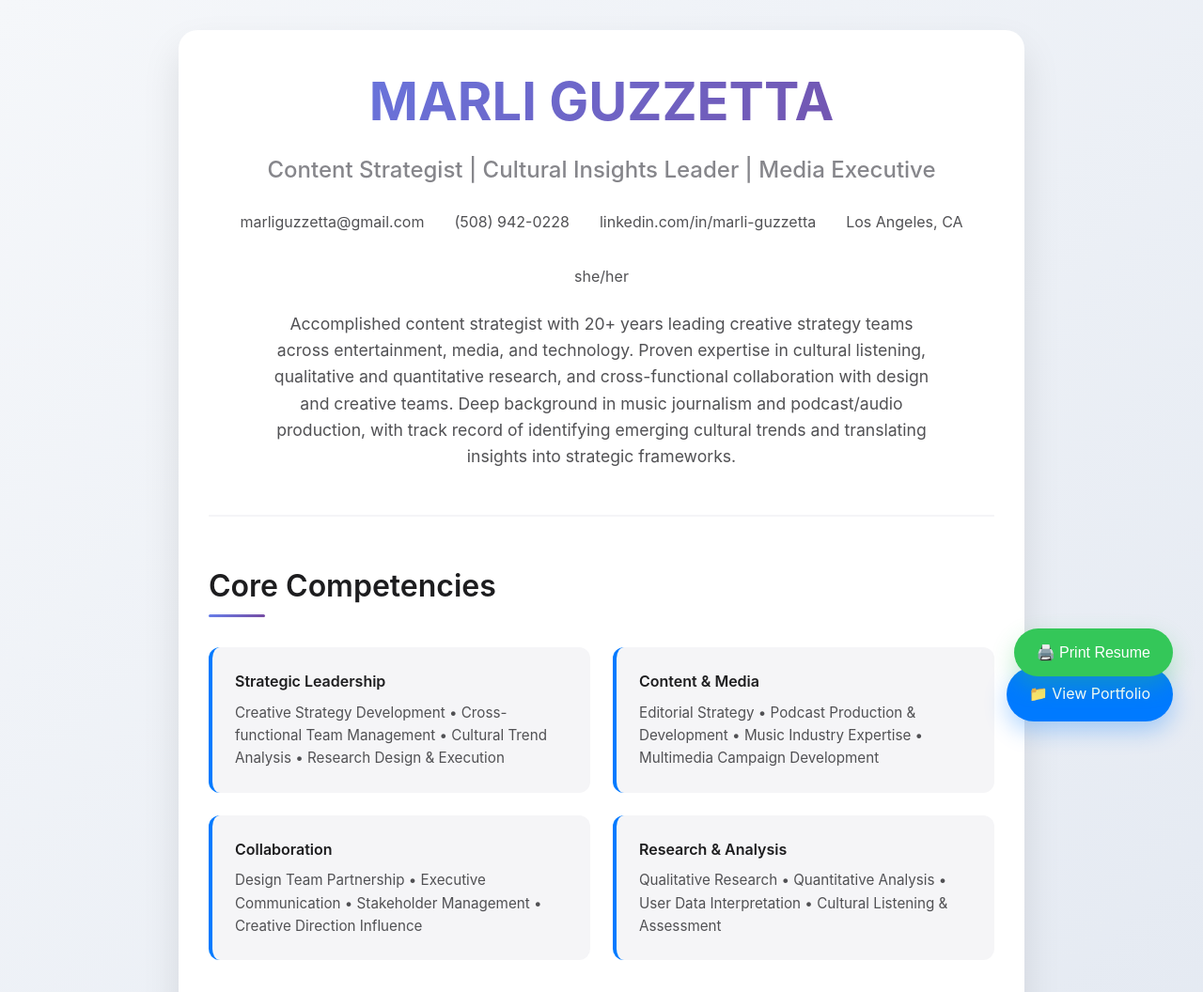
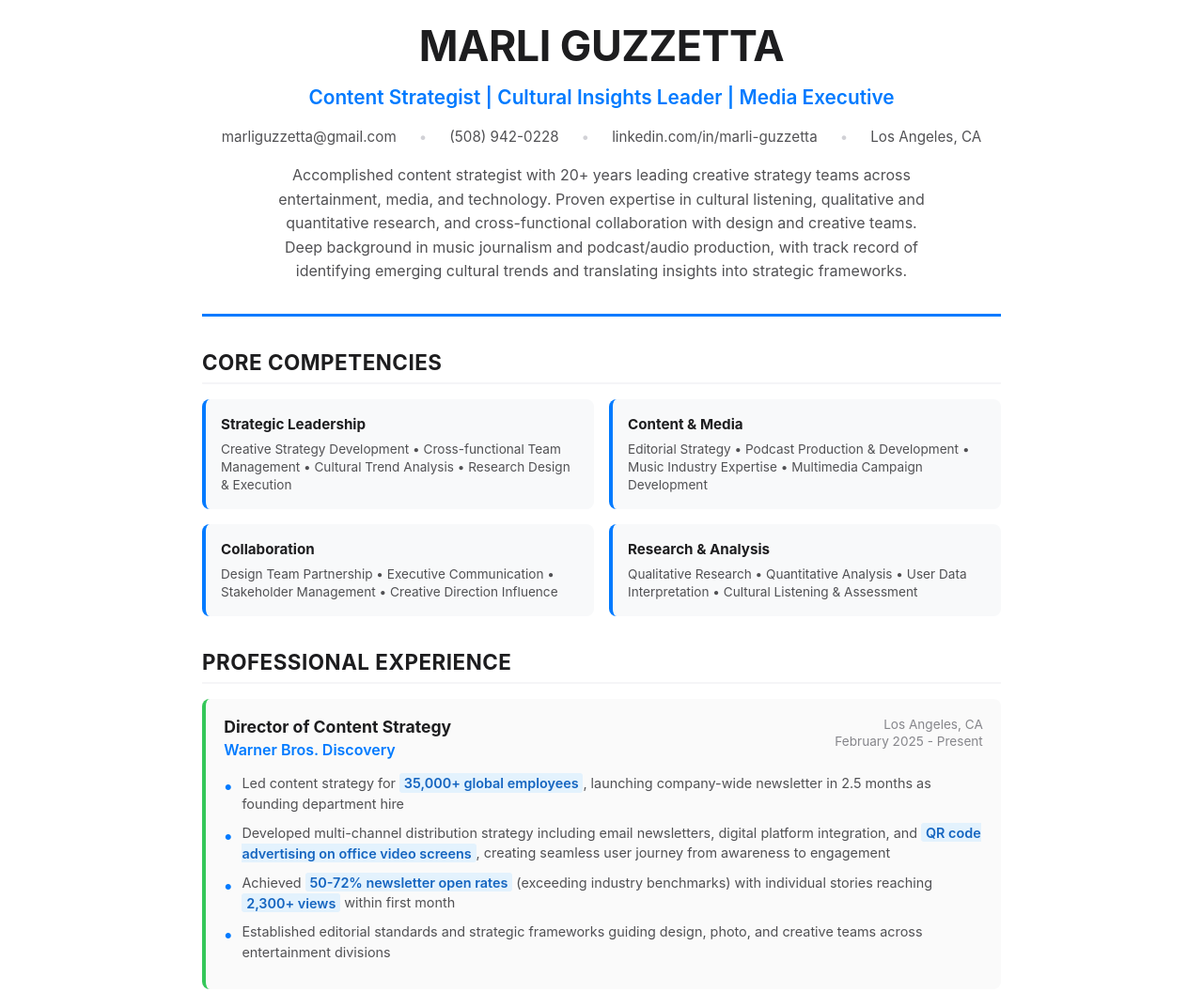
Before and after one commit to MarliGuzzetta/marli-resume-portfolio, a plain HTML site: page resume.html in a window 1280 px wide. Shown: the top 1056 px of the page at 94% size. Drawn offline with Linux system fonts and the light colour scheme.

Commit message:
Update resume.html

```diff
--- a/resume.html
+++ b/resume.html
@@ -3,7 +3,7 @@
 <head>
     <meta charset="UTF-8">
     <meta name="viewport" content="width=device-width, initial-scale=1.0">
-    <title>Marli Guzzetta - Content Strategist</title>
+    <title>Marli Guzzetta - Resume</title>
     <style>
         * {
             margin: 0;
@@ -13,315 +13,241 @@
 
         body {
             font-family: 'SF Pro Display', -apple-system, BlinkMacSystemFont, 'Segoe UI', Roboto, Oxygen, Ubuntu, Cantarell, sans-serif;
-            line-height: 1.6;
+            line-height: 1.5;
             color: #1d1d1f;
-            background: linear-gradient(135deg, #f5f7fa 0%, #c3cfe2 100%);
-            min-height: 100vh;
+            background: white;
+            padding: 1rem;
         }
 
         .container {
-            max-width: 900px;
+            max-width: 850px;
             margin: 0 auto;
-            padding: 2rem;
             background: white;
-            margin-top: 2rem;
-            margin-bottom: 2rem;
-            border-radius: 20px;
-            box-shadow: 0 20px 40px rgba(0,0,0,0.1);
         }
 
         .header {
             text-align: center;
-            padding-bottom: 3rem;
-            border-bottom: 2px solid #f5f5f7;
-            margin-bottom: 3rem;
+            padding-bottom: 2rem;
+            border-bottom: 3px solid #007aff;
+            margin-bottom: 2rem;
         }
 
         .name {
-            font-size: 3.5rem;
+            font-size: 2.8rem;
             font-weight: 700;
-            background: linear-gradient(135deg, #667eea 0%, #764ba2 100%);
-            -webkit-background-clip: text;
-            -webkit-text-fill-color: transparent;
-            background-clip: text;
-            margin-bottom: 0.5rem;
+            color: #1d1d1f;
+            margin-bottom: 0.3rem;
+            letter-spacing: -0.5px;
         }
 
         .title {
-            font-size: 1.5rem;
-            color: #86868b;
-            margin-bottom: 1.5rem;
-            font-weight: 500;
+            font-size: 1.3rem;
+            color: #007aff;
+            margin-bottom: 1rem;
+            font-weight: 600;
         }
 
         .contact {
             display: flex;
             justify-content: center;
-            gap: 2rem;
+            gap: 1.5rem;
             flex-wrap: wrap;
-            margin-bottom: 1.5rem;
+            margin-bottom: 1rem;
+            font-size: 0.95rem;
         }
 
         .contact-item {
             color: #515154;
             text-decoration: none;
-            transition: color 0.3s ease;
         }
 
-        .contact-item:hover {
-            color: #007aff;
+        .contact-separator {
+            color: #d1d1d6;
         }
 
         .summary {
-            font-size: 1.1rem;
+            font-size: 1rem;
             color: #515154;
             text-align: center;
             max-width: 700px;
             margin: 0 auto;
+            line-height: 1.6;
         }
 
         .section {
-            margin-bottom: 3rem;
+            margin-bottom: 2rem;
+            page-break-inside: avoid;
         }
 
         .section-title {
-            font-size: 2rem;
-            font-weight: 600;
+            font-size: 1.4rem;
+            font-weight: 700;
             color: #1d1d1f;
-            margin-bottom: 1.5rem;
-            position: relative;
-            padding-bottom: 0.5rem;
-        }
-
-        .section-title::after {
-            content: '';
-            position: absolute;
-            bottom: 0;
-            left: 0;
-            width: 60px;
-            height: 3px;
-            background: linear-gradient(135deg, #667eea 0%, #764ba2 100%);
-            border-radius: 2px;
+            margin-bottom: 1rem;
+            padding-bottom: 0.3rem;
+            border-bottom: 2px solid #f5f5f7;
+            text-transform: uppercase;
+            letter-spacing: 0.5px;
         }
 
         .competencies {
             display: grid;
-            grid-template-columns: repeat(auto-fit, minmax(300px, 1fr));
-            gap: 1.5rem;
-            margin-top: 2rem;
+            grid-template-columns: repeat(2, 1fr);
+            gap: 1rem;
+            margin-top: 1rem;
         }
 
         .competency-group {
-            background: #f5f5f7;
-            padding: 1.5rem;
-            border-radius: 12px;
+            background: #f8f9fa;
+            padding: 1rem;
+            border-radius: 8px;
             border-left: 4px solid #007aff;
         }
 
         .competency-title {
-            font-weight: 600;
+            font-weight: 700;
             color: #1d1d1f;
-            margin-bottom: 0.5rem;
+            margin-bottom: 0.3rem;
+            font-size: 0.95rem;
         }
 
         .competency-list {
             color: #515154;
-            font-size: 0.95rem;
+            font-size: 0.85rem;
+            line-height: 1.4;
         }
 
         .job {
-            margin-bottom: 2.5rem;
-            padding: 2rem;
+            margin-bottom: 1.5rem;
+            padding: 1.2rem;
             background: #fafafa;
-            border-radius: 12px;
+            border-radius: 8px;
             border-left: 4px solid #34c759;
-            transition: transform 0.3s ease, box-shadow 0.3s ease;
-        }
-
-        .job:hover {
-            transform: translateY(-2px);
-            box-shadow: 0 10px 25px rgba(0,0,0,0.1);
+            page-break-inside: avoid;
         }
 
         .job-header {
             display: flex;
             justify-content: space-between;
             align-items: flex-start;
-            margin-bottom: 1rem;
+            margin-bottom: 0.8rem;
             flex-wrap: wrap;
         }
 
         .job-title {
-            font-size: 1.3rem;
-            font-weight: 600;
+            font-size: 1.1rem;
+            font-weight: 700;
             color: #1d1d1f;
+            line-height: 1.3;
         }
 
         .company {
-            font-size: 1.1rem;
+            font-size: 1rem;
             color: #007aff;
-            font-weight: 500;
+            font-weight: 600;
         }
 
         .location-date {
             color: #86868b;
-            font-size: 0.95rem;
+            font-size: 0.85rem;
             text-align: right;
+            line-height: 1.3;
         }
 
         .achievements {
             list-style: none;
-            margin-top: 1rem;
+            margin-top: 0.8rem;
         }
 
         .achievements li {
-            margin-bottom: 0.8rem;
-            padding-left: 1.5rem;
+            margin-bottom: 0.6rem;
+            padding-left: 1.2rem;
             position: relative;
             color: #515154;
-            line-height: 1.6;
+            line-height: 1.5;
+            font-size: 0.9rem;
         }
 
         .achievements li::before {
-            content: '→';
+            content: '•';
             position: absolute;
             left: 0;
             color: #007aff;
             font-weight: bold;
+            font-size: 1.2rem;
         }
 
         .sub-role {
-            font-weight: 600;
+            font-weight: 700;
             color: #1d1d1f;
-            margin-top: 1rem;
-            margin-bottom: 0.5rem;
+            margin-top: 0.8rem;
+            margin-bottom: 0.4rem;
+            font-size: 0.95rem;
         }
 
         .education-item, .award-item {
-            background: #f5f5f7;
-            padding: 1.5rem;
-            border-radius: 12px;
-            margin-bottom: 1rem;
+            background: #f8f9fa;
+            padding: 1rem;
+            border-radius: 8px;
+            margin-bottom: 0.8rem;
         }
 
         .degree {
-            font-weight: 600;
+            font-weight: 700;
             color: #1d1d1f;
+            font-size: 0.95rem;
         }
 
         .school {
             color: #515154;
-            margin-top: 0.3rem;
+            margin-top: 0.2rem;
+            font-size: 0.9rem;
         }
 
         .awards-grid {
             display: grid;
-            grid-template-columns: repeat(auto-fit, minmax(250px, 1fr));
-            gap: 1rem;
+            grid-template-columns: repeat(auto-fit, minmax(200px, 1fr));
+            gap: 0.8rem;
         }
 
         .skills-grid {
             display: grid;
-            grid-template-columns: repeat(auto-fit, minmax(250px, 1fr));
-            gap: 1rem;
+            grid-template-columns: repeat(2, 1fr);
+            gap: 0.8rem;
         }
 
         .skill-category {
-            background: #f5f5f7;
-            padding: 1.5rem;
-            border-radius: 12px;
+            background: #f8f9fa;
+            padding: 1rem;
+            border-radius: 8px;
         }
 
         .skill-title {
-            font-weight: 600;
+            font-weight: 700;
             color: #1d1d1f;
-            margin-bottom: 0.5rem;
+            margin-bottom: 0.3rem;
+            font-size: 0.9rem;
         }
 
         .skill-content {
             color: #515154;
-            font-size: 0.95rem;
-        }
-
-        @media (max-width: 768px) {
-            .container {
-                margin: 1rem;
-                padding: 1.5rem;
-            }
-
-            .name {
-                font-size: 2.5rem;
-            }
-
-            .contact {
-                flex-direction: column;
-                gap: 1rem;
-            }
-
-            .job-header {
-                flex-direction: column;
-                gap: 0.5rem;
-            }
-
-            .location-date {
-                text-align: left;
-            }
+            font-size: 0.85rem;
+            line-height: 1.4;
         }
 
         .highlight {
-            background: linear-gradient(120deg, #a8edea 0%, #fed6e3 100%);
-            padding: 0.2rem 0.4rem;
-            border-radius: 4px;
-            font-weight: 500;
+            background: #e3f2fd;
+            padding: 0.1rem 0.3rem;
+            border-radius: 3px;
+            font-weight: 600;
+            color: #1565c0;
         }
 
-        .portfolio-button {
-            position: fixed;
-            bottom: 2rem;
-            right: 2rem;
-            background: #007aff;
-            color: white;
-            border: none;
-            padding: 1rem 1.5rem;
-            border-radius: 50px;
-            font-size: 1rem;
-            cursor: pointer;
-            box-shadow: 0 10px 25px rgba(0,122,255,0.3);
-            transition: all 0.3s ease;
-            text-decoration: none;
-            display: inline-flex;
-            align-items: center;
-            gap: 0.5rem;
-        }
-
-        .portfolio-button:hover {
-            transform: translateY(-2px);
-            box-shadow: 0 15px 35px rgba(0,122,255,0.4);
-        }
-
-        .print-button {
-            position: fixed;
-            bottom: 5rem;
-            right: 2rem;
-            background: #34c759;
-            color: white;
-            border: none;
-            padding: 1rem 1.5rem;
-            border-radius: 50px;
-            font-size: 1rem;
-            cursor: pointer;
-            box-shadow: 0 10px 25px rgba(52,199,89,0.3);
-            transition: all 0.3s ease;
-        }
-
-        .print-button:hover {
-            transform: translateY(-2px);
-            box-shadow: 0 15px 35px rgba(52,199,89,0.4);
-        }
-
+        /* PDF optimization */
         @media print {
             body {
-                background: white;
+                background: white !important;
+                padding: 0.5rem;
             }
 
             .container {
@@ -330,9 +256,18 @@
                 border-radius: 0;
             }
 
-            .print-button, .portfolio-button {
-                display: none;
+            .section {
+                page-break-inside: avoid;
             }
+
+            .job {
+                page-break-inside: avoid;
+            }
+        }
+
+        @page {
+            size: letter;
+            margin: 0.5in;
         }
     </style>
 </head>
@@ -342,11 +277,13 @@
             <h1 class="name">MARLI GUZZETTA</h1>
             <p class="title">Content Strategist | Cultural Insights Leader | Media Executive</p>
             <div class="contact">
-                <a href="mailto:marliguzzetta@gmail.com" class="contact-item">marliguzzetta@gmail.com</a>
+                <span class="contact-item">marliguzzetta@gmail.com</span>
+                <span class="contact-separator">•</span>
                 <span class="contact-item">(508) 942-0228</span>
-                <a href="https://linkedin.com/in/marli-guzzetta" class="contact-item" target="_blank">linkedin.com/in/marli-guzzetta</a>
+                <span class="contact-separator">•</span>
+                <span class="contact-item">linkedin.com/in/marli-guzzetta</span>
+                <span class="contact-separator">•</span>
                 <span class="contact-item">Los Angeles, CA</span>
-                <span class="contact-item">she/her</span>
             </div>
             <p class="summary">
                 Accomplished content strategist with 20+ years leading creative strategy teams across entertainment, media, and technology. Proven expertise in cultural listening, qualitative and quantitative research, and cross-functional collaboration with design and creative teams. Deep background in music journalism and podcast/audio production, with track record of identifying emerging cultural trends and translating insights into strategic frameworks.
@@ -594,43 +531,5 @@
             </div>
         </section>
     </div>
-
-    <a href="./portfolio.html" class="portfolio-button">📁 View Portfolio</a>
-    <button class="print-button" onclick="window.print()">🖨️ Print Resume</button>
-
-    <script>
-        // Add smooth scrolling for any internal links
-        document.querySelectorAll('a[href^="#"]').forEach(anchor => {
-            anchor.addEventListener('click', function (e) {
-                e.preventDefault();
-                document.querySelector(this.getAttribute('href')).scrollIntoView({
-                    behavior: 'smooth'
-                });
-            });
-        });
-
-        // Add subtle animations on scroll
-        const observerOptions = {
-            threshold: 0.1,
-            rootMargin: '0px 0px -50px 0px'
-        };
-
-        const observer = new IntersectionObserver((entries) => {
-            entries.forEach(entry => {
-                if (entry.isIntersecting) {
-                    entry.target.style.opacity = '1';
-                    entry.target.style.transform = 'translateY(0)';
-                }
-            });
-        }, observerOptions);
-
-        // Observe all job items for animation
-        document.querySelectorAll('.job').forEach(job => {
-            job.style.opacity = '0';
-            job.style.transform = 'translateY(20px)';
-            job.style.transition = 'opacity 0.6s ease, transform 0.6s ease';
-            observer.observe(job);
-        });
-    </script>
 </body>
 </html>
```
